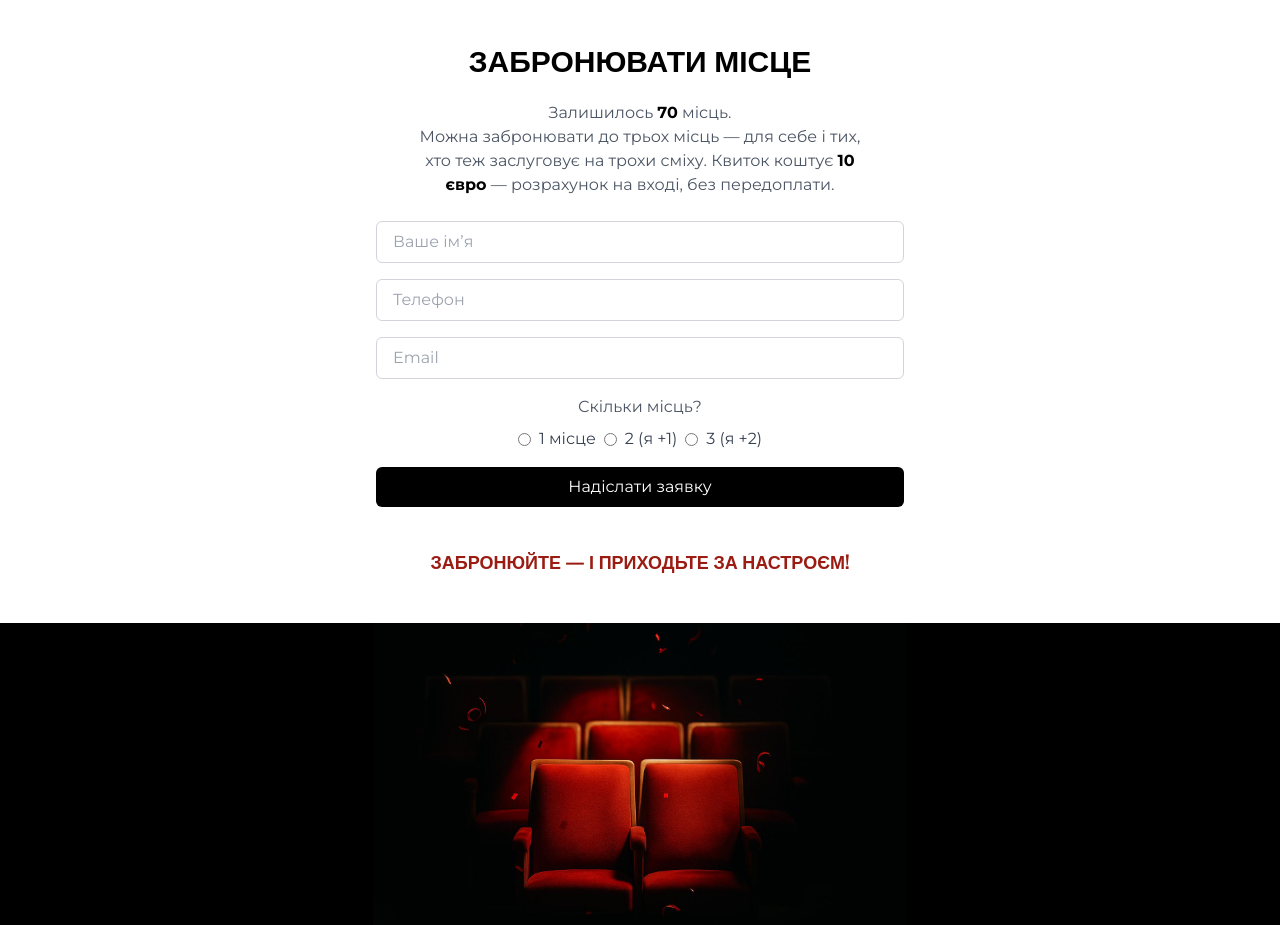
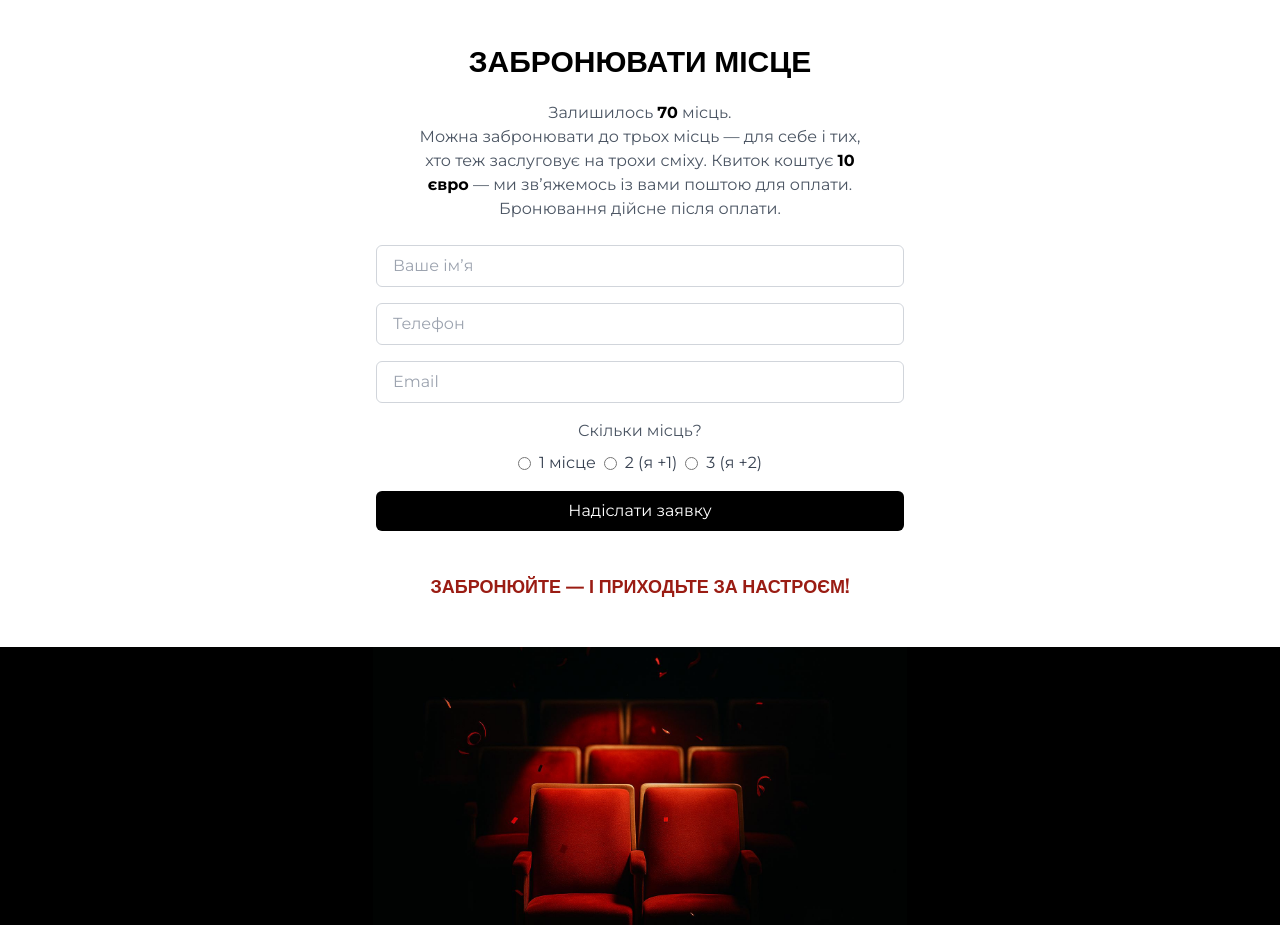
Before and after one commit to olgatenison/standup-tallinn, a plain HTML site: page index.html in a window 1280 px wide. Shown: the part 3060-3985 px from the top of the page. Drawn offline with nearby package versions, Linux system fonts and the light colour scheme; no server answers.

Commit message:
we will wrire you

```diff
--- a/index.html
+++ b/index.html
@@ -159,8 +159,8 @@
             <p class="mb-6 text-gray-600 font-montserrat">
               Можна забронювати до трьох місць — для себе і тих, хто теж
               заслуговує на трохи сміху. Квиток коштує
-              <span class="font-bold text-black">10 євро</span> — розрахунок на
-              вході, без передоплати.
+              <span class="font-bold text-black">10 євро</span> — ми зв’яжемось
+              із вами поштою для оплати. Бронювання дійсне після оплати.
             </p>
           </div>
 
@@ -249,7 +249,7 @@
               id="booking-success"
               class="text-green-600 font-montserrat mt-4 hidden"
             >
-              Дякуємо! Чекаємо на зустріч ❤️
+              Дякуємо! Заявка прийнята. Чекайте від нас листа ❤️
             </p>
             <p
               id="fully-booked-msg"
```
